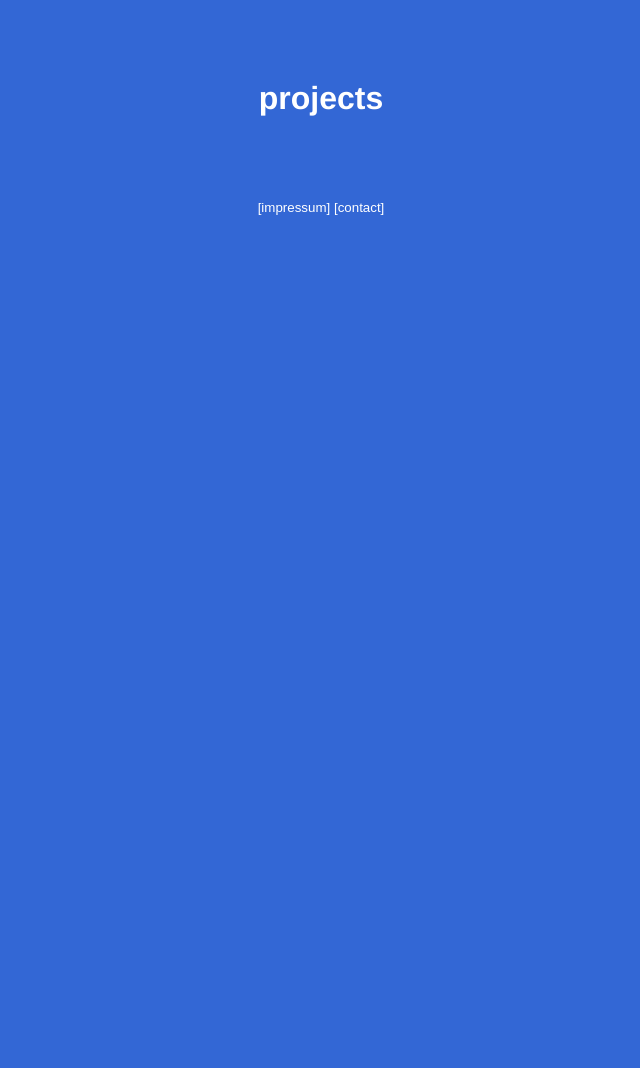
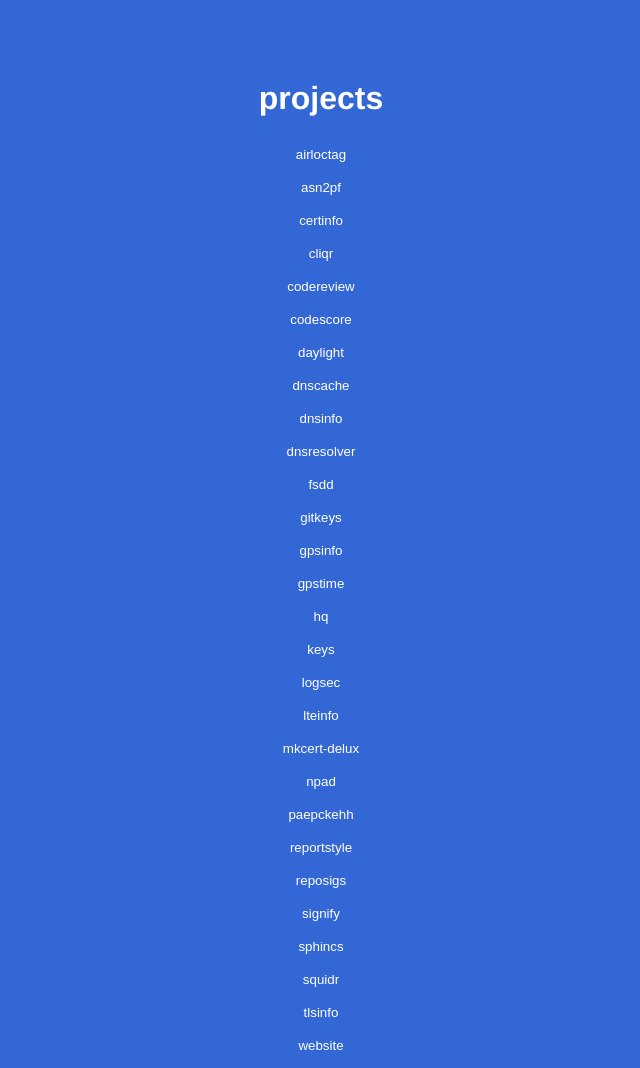
Before and after one commit to paepckehh/paepckehh.github.io, a plain HTML site: page index.html in a window 1280 px wide. Shown: the top 1068 px of the page, without its empty margins (319-959 px from the left). Before the commit the page ends 800 px from the top, so only its background shows below. Drawn offline with Linux system fonts and the light colour scheme.

Commit message:
auto: sync upstream / update dependencies

```diff
--- a/index.html
+++ b/index.html
@@ -10,4 +10,32 @@
     button:hover  { color:#3367d5;background:#FFF;border-radius:8px;padding:.5rem;font-style:normal;}
 </style><title>paepcke.de</title></head>
 <body><h1>projects</h1><a rel="me" href="https://infosec.exchange/@paepcke"></a><div><table cellspacing="0">
+<tr><td><a href=airloctag><button>airloctag</button></a></td></tr>
+<tr><td><a href=asn2pf><button>asn2pf</button></a></td></tr>
+<tr><td><a href=certinfo><button>certinfo</button></a></td></tr>
+<tr><td><a href=cliqr><button>cliqr</button></a></td></tr>
+<tr><td><a href=codereview><button>codereview</button></a></td></tr>
+<tr><td><a href=codescore><button>codescore</button></a></td></tr>
+<tr><td><a href=daylight><button>daylight</button></a></td></tr>
+<tr><td><a href=dnscache><button>dnscache</button></a></td></tr>
+<tr><td><a href=dnsinfo><button>dnsinfo</button></a></td></tr>
+<tr><td><a href=dnsresolver><button>dnsresolver</button></a></td></tr>
+<tr><td><a href=fsdd><button>fsdd</button></a></td></tr>
+<tr><td><a href=gitkeys><button>gitkeys</button></a></td></tr>
+<tr><td><a href=gpsinfo><button>gpsinfo</button></a></td></tr>
+<tr><td><a href=gpstime><button>gpstime</button></a></td></tr>
+<tr><td><a href=hq><button>hq</button></a></td></tr>
+<tr><td><a href=keys><button>keys</button></a></td></tr>
+<tr><td><a href=logsec><button>logsec</button></a></td></tr>
+<tr><td><a href=lteinfo><button>lteinfo</button></a></td></tr>
+<tr><td><a href=mkcert-delux><button>mkcert-delux</button></a></td></tr>
+<tr><td><a href=npad><button>npad</button></a></td></tr>
+<tr><td><a href=paepckehh><button>paepckehh</button></a></td></tr>
+<tr><td><a href=reportstyle><button>reportstyle</button></a></td></tr>
+<tr><td><a href=reposigs><button>reposigs</button></a></td></tr>
+<tr><td><a href=signify><button>signify</button></a></td></tr>
+<tr><td><a href=sphincs><button>sphincs</button></a></td></tr>
+<tr><td><a href=squidr><button>squidr</button></a></td></tr>
+<tr><td><a href=tlsinfo><button>tlsinfo</button></a></td></tr>
+<tr><td><a href=website><button>website</button></a></td></tr>
 </table></div><br><br><br><a href=imp.html><button> [impressum] [contact] </button></a><br></body></html>
```
